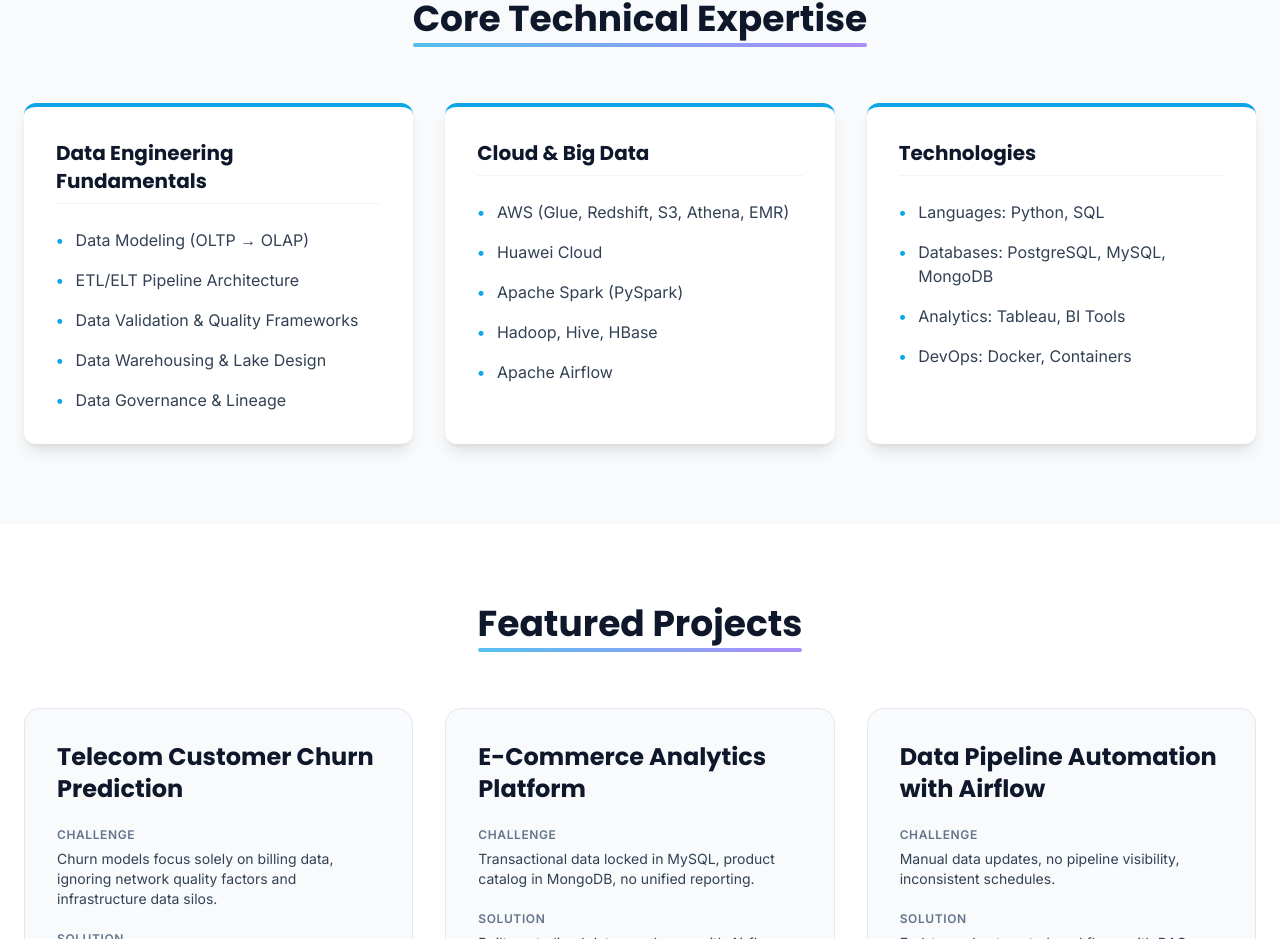
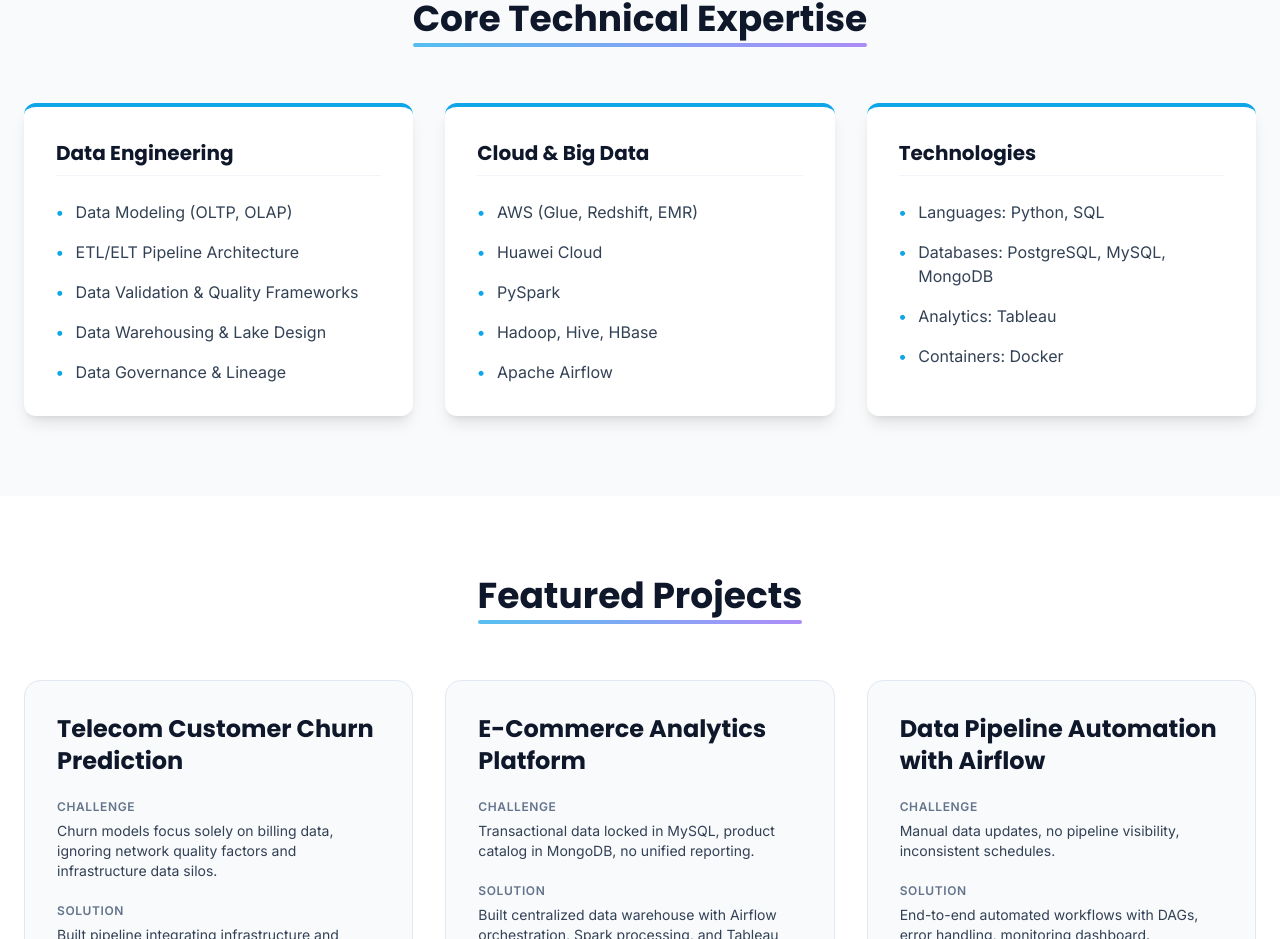
Before and after one commit to aymanibrahim/portfolio, a React (Vite) app: page / in a window 1280 px wide. Shown: the part 2583-3522 px from the top of the page. Built offline with nearby package versions, Linux system fonts and the light colour scheme.

Commit message:
Update Skills

```diff
--- a/components/Skills.tsx
+++ b/components/Skills.tsx
@@ -5,9 +5,9 @@
 const Skills: React.FC = () => {
   const skillCategories = [
     {
-      title: "Data Engineering Fundamentals",
+      title: "Data Engineering",
       skills: [
-        "Data Modeling (OLTP → OLAP)",
+        "Data Modeling (OLTP, OLAP)",
         "ETL/ELT Pipeline Architecture",
         "Data Validation & Quality Frameworks",
         "Data Warehousing & Lake Design",
@@ -17,9 +17,9 @@
     {
       title: "Cloud & Big Data",
       skills: [
-        "AWS (Glue, Redshift, S3, Athena, EMR)",
+        "AWS (Glue, Redshift, EMR)",
         "Huawei Cloud",
-        "Apache Spark (PySpark)",
+        "PySpark",
         "Hadoop, Hive, HBase",
         "Apache Airflow"
       ]
@@ -29,8 +29,8 @@
       skills: [
         "Languages: Python, SQL",
         "Databases: PostgreSQL, MySQL, MongoDB",
-        "Analytics: Tableau, BI Tools",
-        "DevOps: Docker, Containers"
+        "Analytics: Tableau",
+        "Containers: Docker"
       ]
     }
   ];
```
